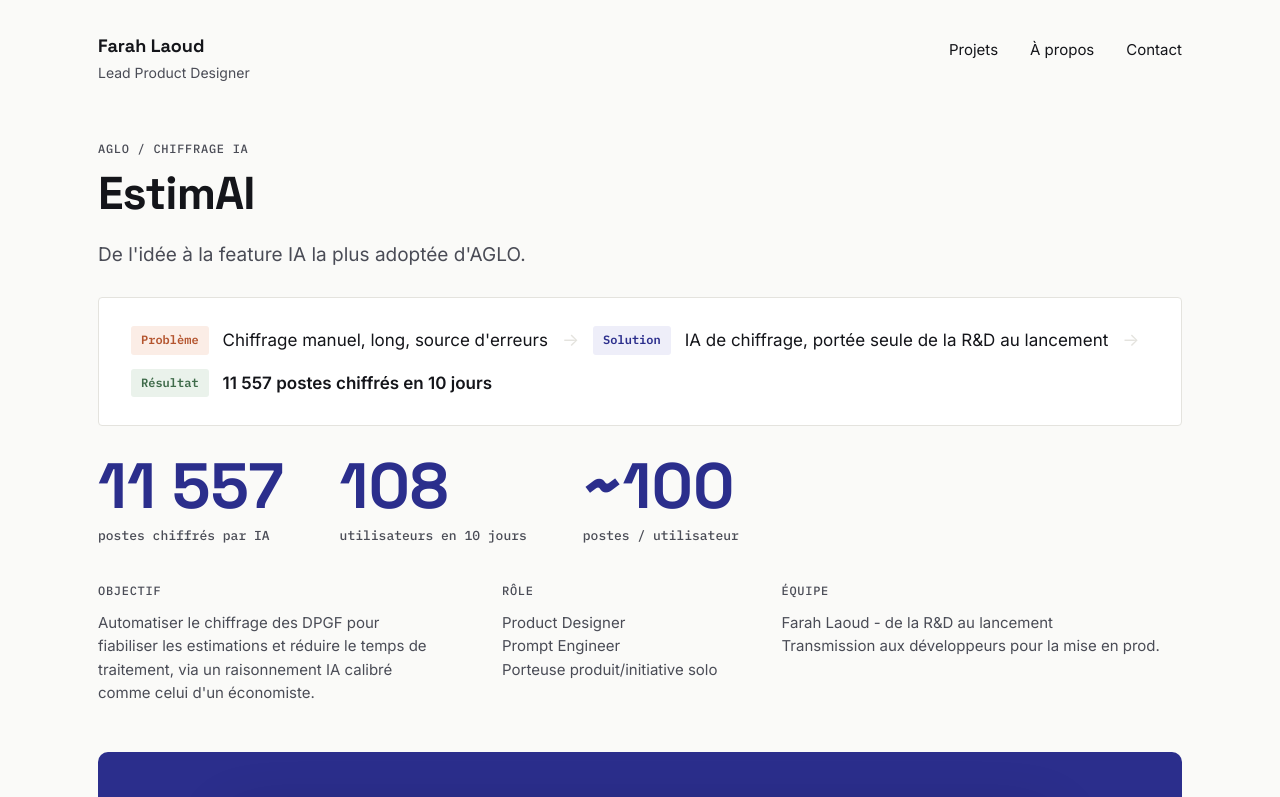
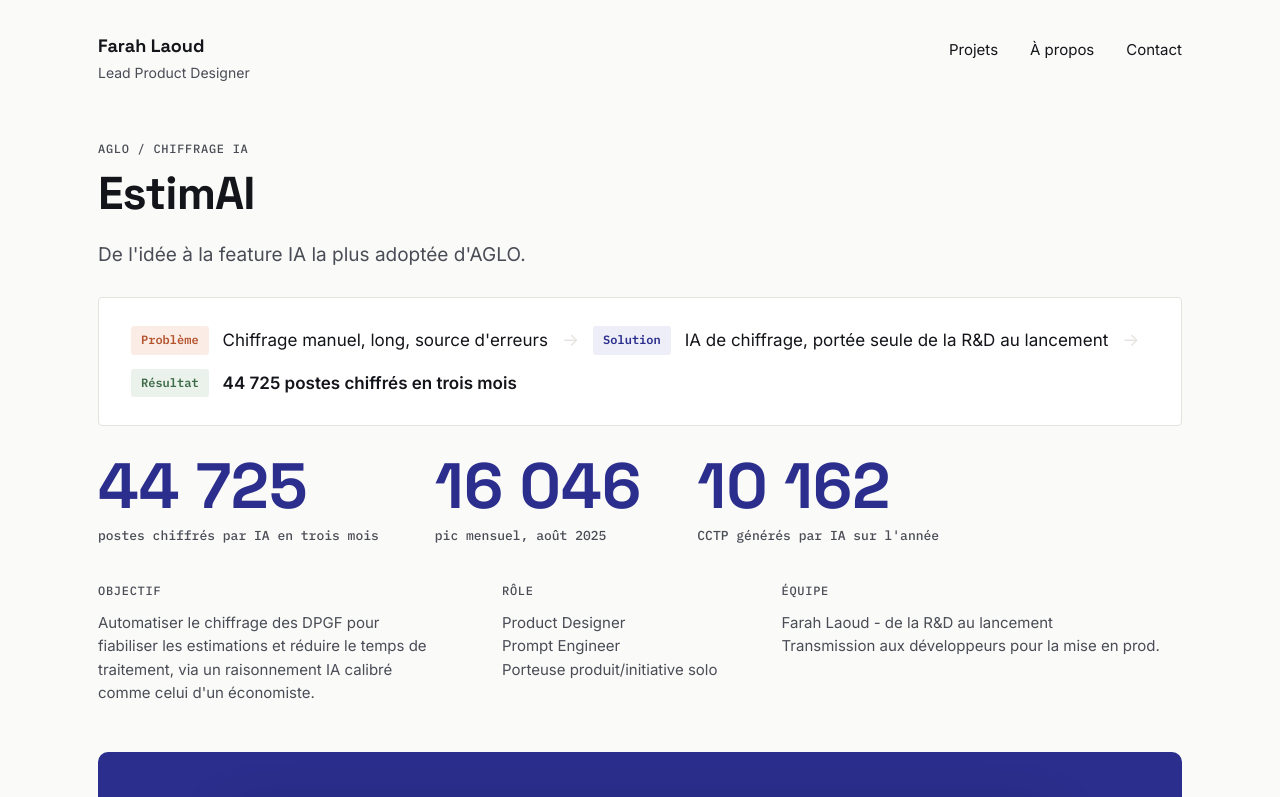
Before and after one commit to farahlaoud/farahlaoud.github.io, a plain HTML site: page estimai.html in a window 1280 px wide. Shown: the top 797 px of the page. Drawn offline with Linux system fonts and the light colour scheme.

Commit message:
Add files via upload

```diff
--- a/estimai.html
+++ b/estimai.html
@@ -32,21 +32,21 @@
       <span class="v2-txt">IA de chiffrage, portée seule de la R&D au lancement</span>
       <span class="v2-arrow">→</span>
       <span class="v2-pill v2-pill--result">Résultat</span>
-      <span class="v2-txt"><strong>11 557 postes chiffrés en 10 jours</strong></span>
+      <span class="v2-txt"><strong>44 725 postes chiffrés en trois mois</strong></span>
     </div>
 
     <div class="v2-num-row">
       <div>
-        <div class="v2-bignum">11 557</div>
-        <div class="v2-bignum-label">postes chiffrés par IA</div>
+        <div class="v2-bignum">44 725</div>
+        <div class="v2-bignum-label">postes chiffrés par IA en trois mois</div>
       </div>
       <div>
-        <div class="v2-bignum">108</div>
-        <div class="v2-bignum-label">utilisateurs en 10 jours</div>
+        <div class="v2-bignum">16 046</div>
+        <div class="v2-bignum-label">pic mensuel, août 2025</div>
       </div>
       <div>
-        <div class="v2-bignum">~100</div>
-        <div class="v2-bignum-label">postes / utilisateur</div>
+        <div class="v2-bignum">10 162</div>
+        <div class="v2-bignum-label">CCTP générés par IA sur l'année</div>
       </div>
     </div>
 
```
Also changed, not shown: aglo.html (+12 -0 lines), index.html (+4 -4 lines), 1 other file.
